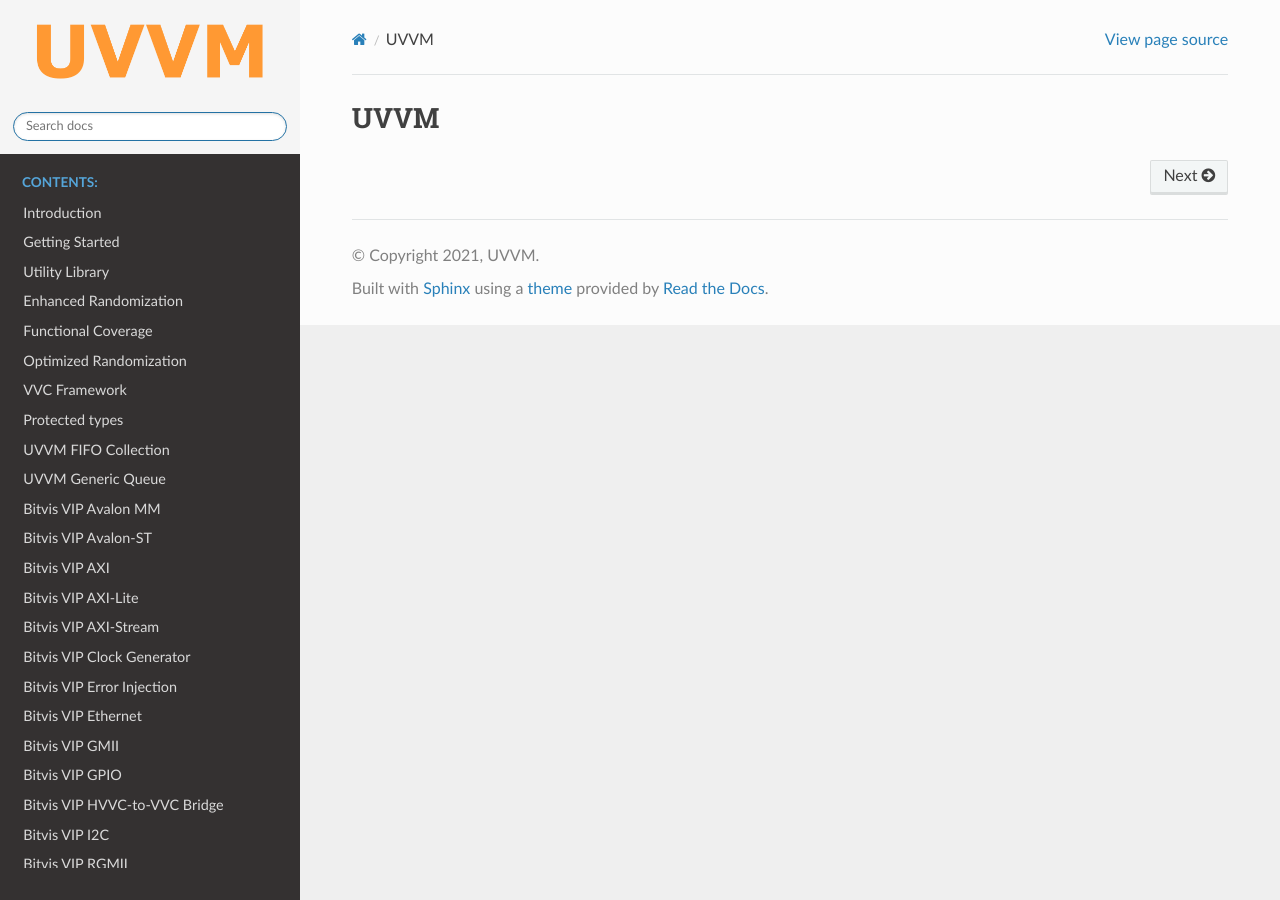
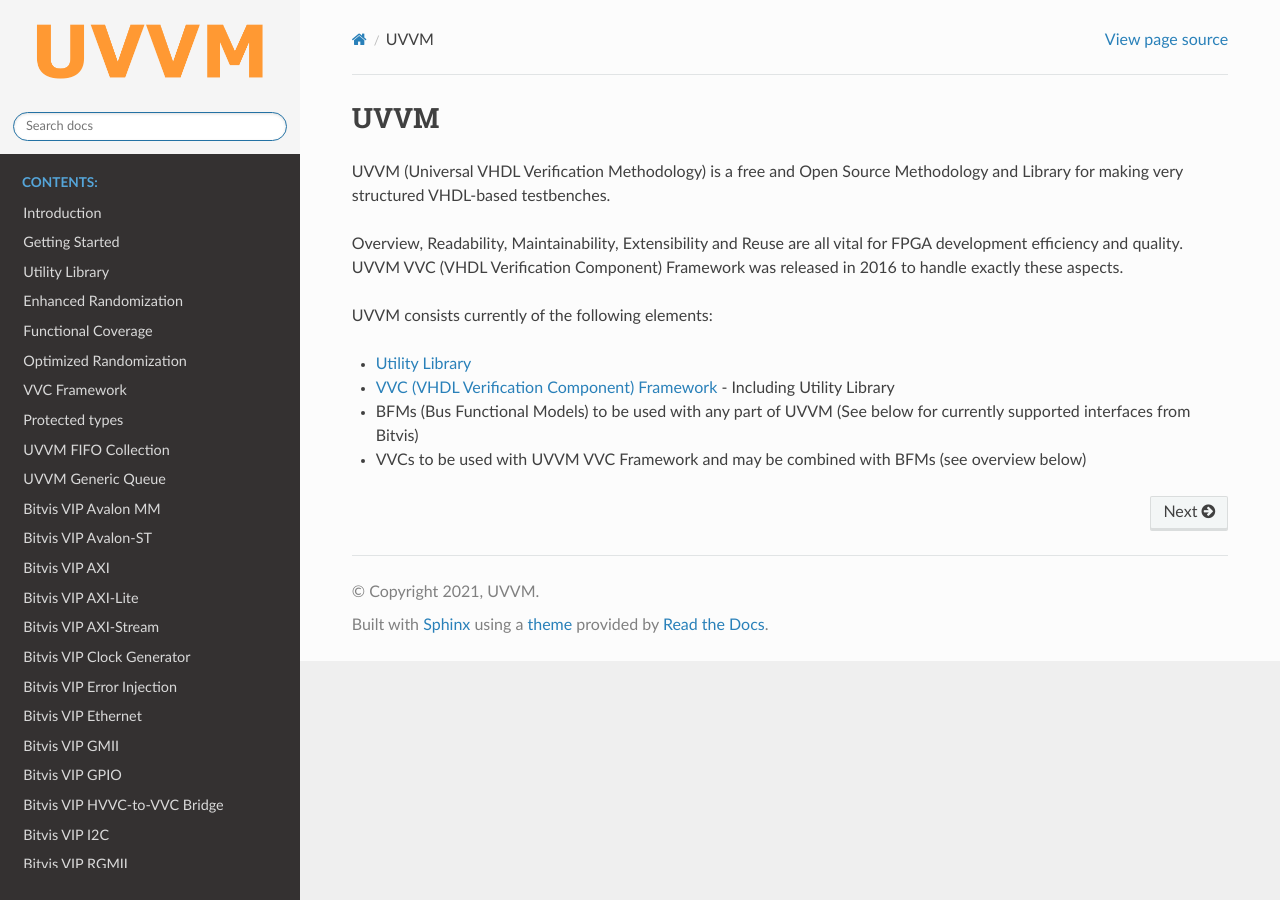
Before and after one commit to UVVM/UVVM_test.github.io, a Sphinx documentation site: the page built from docs/source/index.rst, in a window 1280 px wide. Built offline with Sphinx 7.4.7 and the Read the Docs theme 2.0.0, drawn with Linux system fonts in a browser that asks for light colours.

Commit message:
Update index.rst

```diff
--- a/docs/source/index.rst
+++ b/docs/source/index.rst
@@ -1,6 +1,19 @@
 ##################################################################################################################################
 UVVM
 ##################################################################################################################################
+
+UVVM (Universal VHDL Verification Methodology) is a free and Open Source Methodology and Library for making very structured
+VHDL-based testbenches.
+
+Overview, Readability, Maintainability, Extensibility and Reuse are all vital for FPGA development efficiency and quality.
+UVVM VVC (VHDL Verification Component) Framework was released in 2016 to handle exactly these aspects.
+
+UVVM consists currently of the following elements:
+
+* :ref:`utility_library`
+* :ref:`VVC (VHDL Verification Component) Framework <vvc_framework>` - Including Utility Library
+* BFMs (Bus Functional Models) to be used with any part of UVVM (See below for currently supported interfaces from Bitvis)
+* VVCs to be used with UVVM VVC Framework and may be combined with BFMs (see overview below)
 
 .. toctree::
    :maxdepth: 2
```
